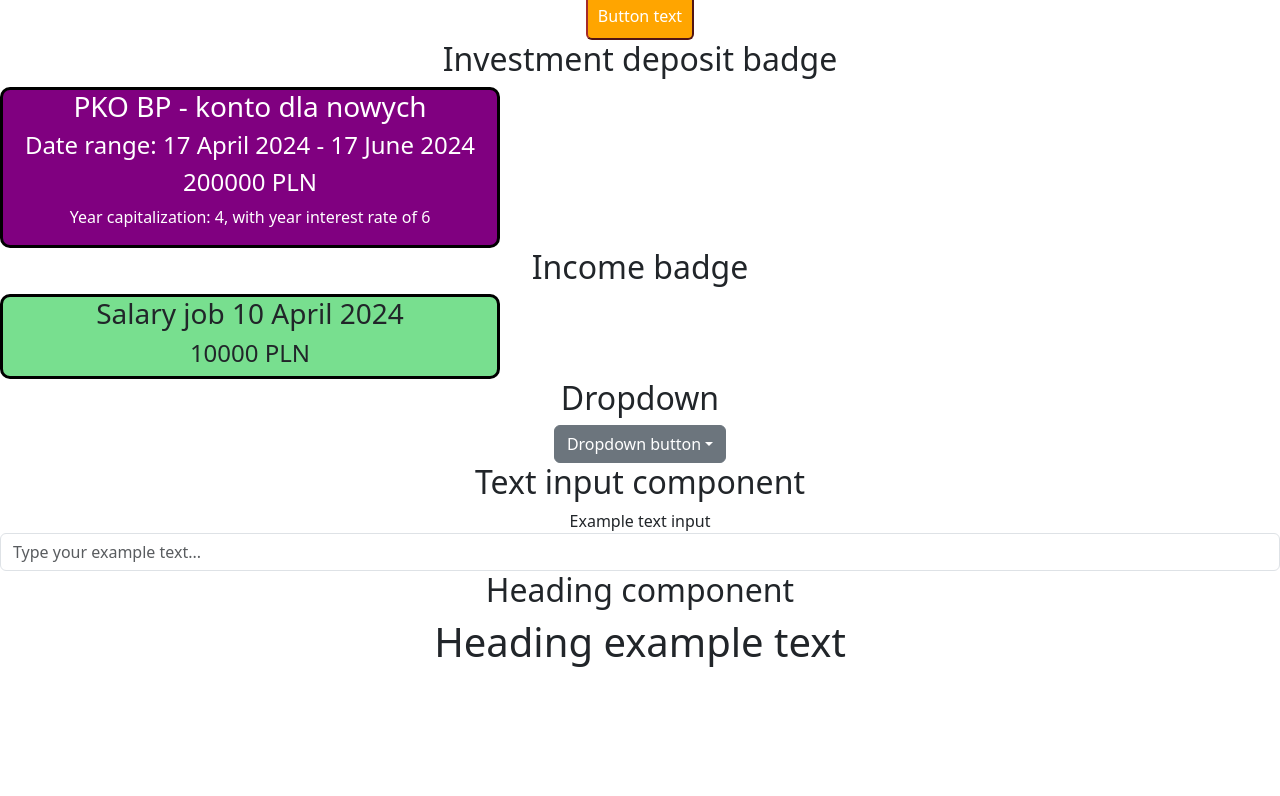
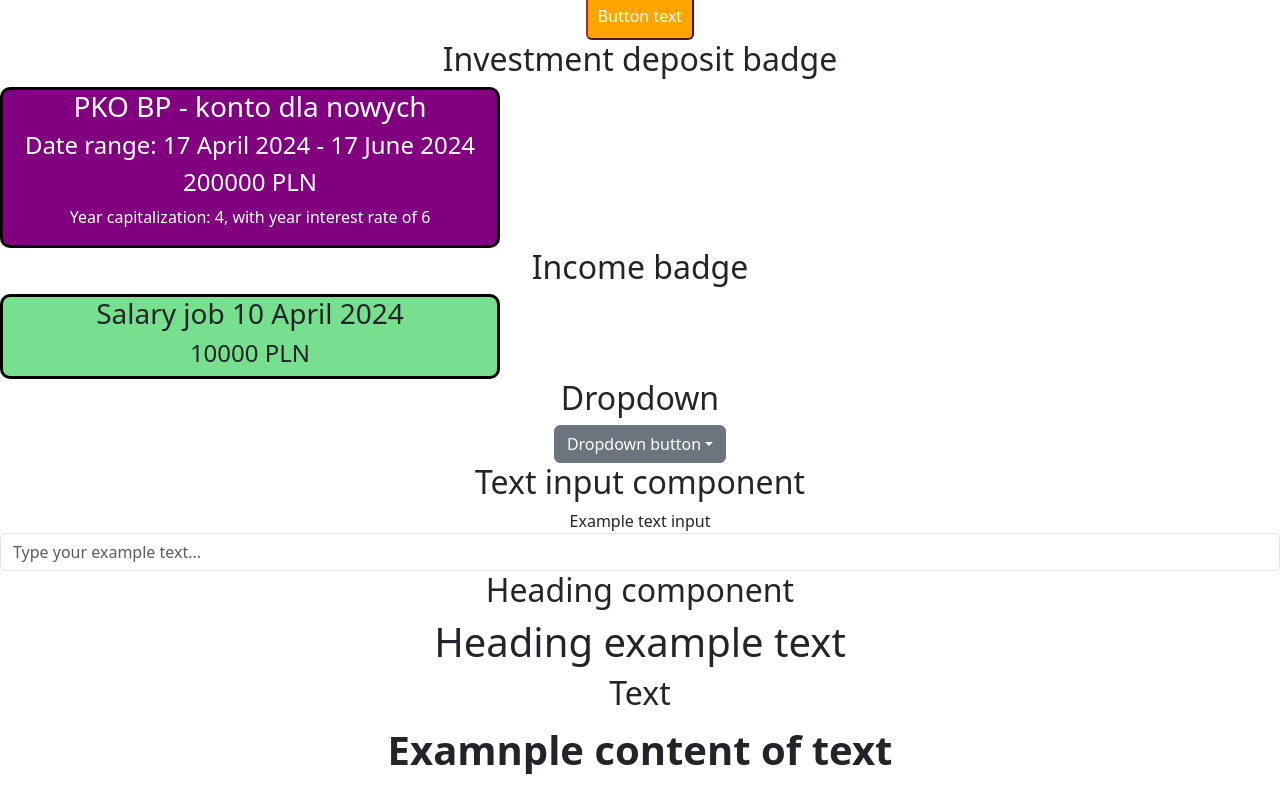
Before and after one commit to luckyluk07/ExpenseGuard, a React (Create React App) app in the folder expense_guard_frontend/: page / in a window 1280 px wide. Shown: the part 225-1021 px from the top of the page. Before the commit the page ends 899 px from the top, so only its background shows below. Built offline with nearby package versions, Linux system fonts and the light colour scheme.

Commit message:
Add text react component

```diff
--- a/expense_guard_frontend/src/App.js
+++ b/expense_guard_frontend/src/App.js
@@ -6,6 +6,7 @@
 import Dropdown from './Components/Forms/Dropdown/Dropdown';
 import TextInput from './Components/Forms/TextInput/TextInput';
 import Heading from './Components/Common/Heading/Heading';
+import Text from './Components/Common/Text/Text'
 
 function App() {
   return (
@@ -25,6 +26,8 @@
         <TextInput labelText={'Example text input'} inputId={'exampleId'} placeholder={'Type your example text...'}/>
         <h2>Heading component</h2>
         <Heading text='Heading example text' size={1}/>
+        <h2>Text</h2>
+        <Text content='Examnple content of text' bold={true} fontSize={40}/>
       </main>
     </div>
   );
--- /dev/null
+++ b/expense_guard_frontend/src/Components/Common/Text/Text.js
@@ -0,0 +1,8 @@
+import React from 'react'
+import './Text.css'
+
+function Text({content, fontSize, bold}) {
+    return <p className={bold ? 'fw-bold' : ''} style={{fontSize: fontSize + 'px' }}>{content}</p>
+}
+
+export default Text;
```
Also changed, not shown: expense_guard_frontend/src/Components/Common/Text/Text.css (added).
